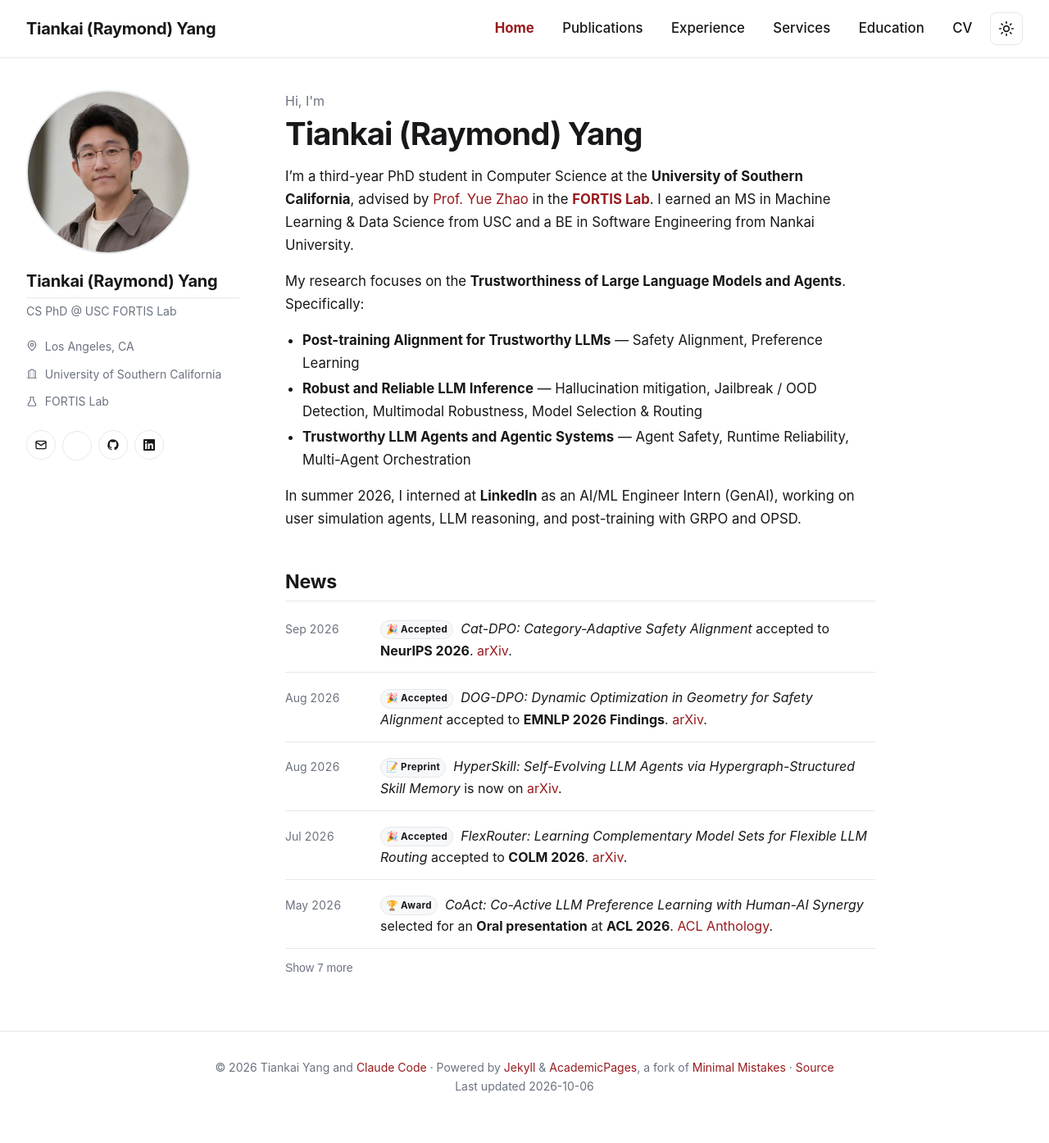
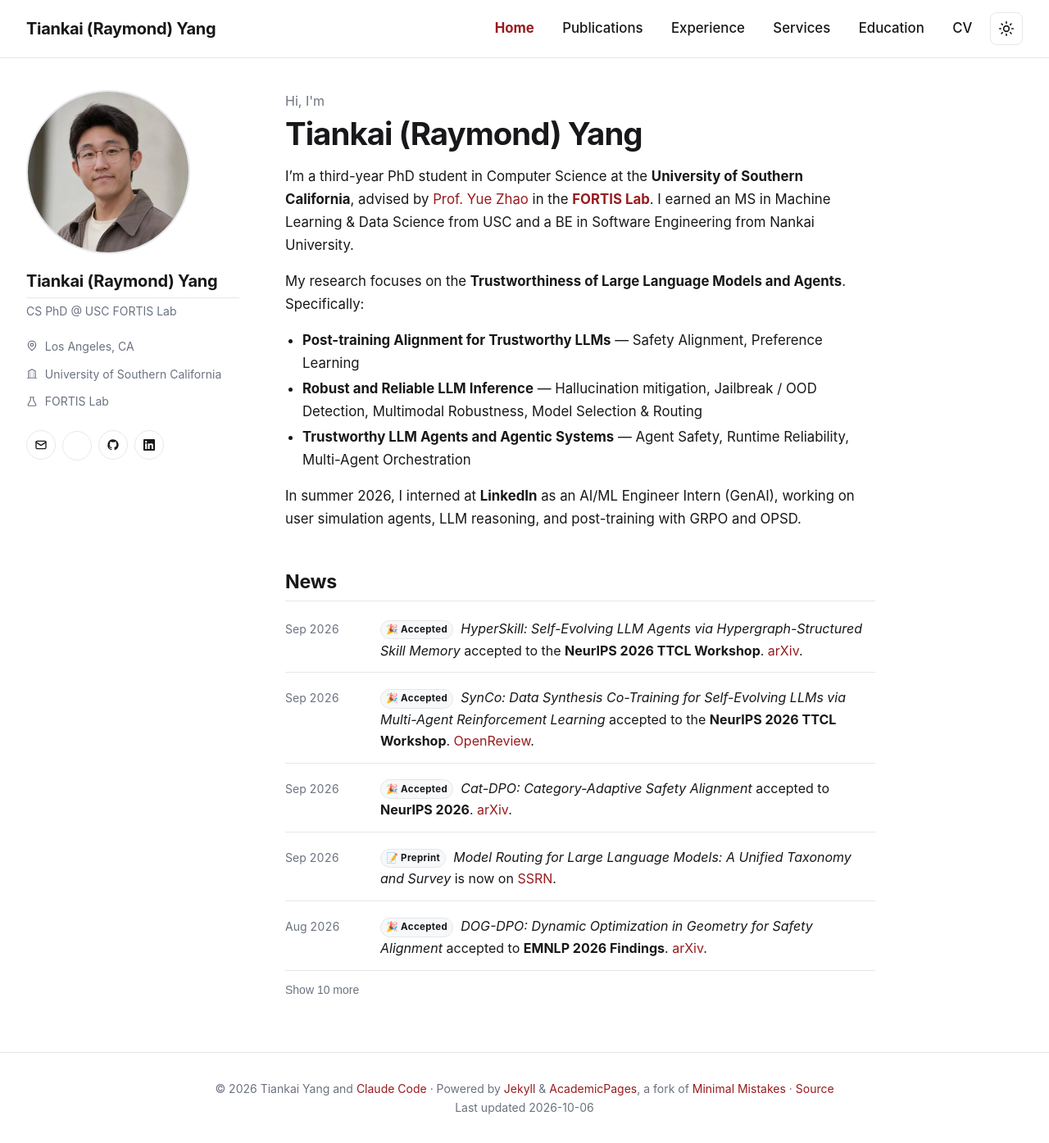
Before and after one commit to RaymondY/raymondy.github.io, a Jekyll site: the page built from _pages/about.md, in a window 1280 px wide and 1395 px high. Shown: the whole window at 82% size. Built offline with Jekyll 4.4.1, drawn with Linux system fonts in a browser that asks for light colours; a style sheet for code colours, icons or effects is not loaded.

Commit message:
HyperSkill accepted to NeurIPS TTCL Workshop; restore news items
Co-Authored-By: Claude Opus 5.5 (1M context) <noreply@anthropic.com>

```diff
--- a/_data/news.yml
+++ b/_data/news.yml
@@ -9,9 +9,31 @@
 - date: "2026-09"
   type: paper
   body: >-
+    <em>HyperSkill: Self-Evolving LLM Agents via Hypergraph-Structured Skill
+    Memory</em> accepted to the <strong>NeurIPS 2026 TTCL Workshop</strong>.
+    <a href="https://arxiv.org/abs/2608.16114">arXiv</a>.
+
+- date: "2026-09"
+  type: paper
+  body: >-
+    <em>SynCo: Data Synthesis Co-Training for Self-Evolving LLMs via
+    Multi-Agent Reinforcement Learning</em> accepted to the
+    <strong>NeurIPS 2026 TTCL Workshop</strong>.
+    <a href="https://openreview.net/forum?id=0SbD6GdfQZ">OpenReview</a>.
+
+- date: "2026-09"
+  type: paper
+  body: >-
     <em>Cat-DPO: Category-Adaptive Safety Alignment</em>
     accepted to <strong>NeurIPS 2026</strong>.
     <a href="https://arxiv.org/abs/2604.17299">arXiv</a>.
+
+- date: "2026-09"
+  type: preprint
+  body: >-
+    <em>Model Routing for Large Language Models: A Unified Taxonomy and
+    Survey</em> is now on
+    <a href="https://papers.ssrn.com/sol3/papers.cfm?abstract_id=7406498">SSRN</a>.
 
 - date: "2026-08"
   type: paper
--- a/_data/papers.yml
+++ b/_data/papers.yml
@@ -32,16 +32,6 @@ preprints:
     date: "2026"
     arxiv: "2604.01350"
     link: "https://arxiv.org/abs/2604.01350"
-
-  - title: "HyperSkill: Self-Evolving LLM Agents via Hypergraph-Structured Skill Memory"
-    authors:
-      - name: "Ruiyao Xu"
-      - name: "Tiankai Yang"
-      - name: "Wei-Chieh Huang"
-    venue: "Under submission"
-    date: "2026"
-    arxiv: "2608.16114"
-    link: "https://arxiv.org/abs/2608.16114"
 
   # SSRN only (no arXiv) -- thumbnail built manually from the PDF (Fig. 1).
   - title: "Model Routing for Large Language Models: A Unified Taxonomy and Survey"
@@ -189,6 +179,16 @@ conference:
     arxiv: "2504.05804"
     link: "https://arxiv.org/abs/2504.05804"
     code: "https://github.com/Tangyiming205069/controllable-seo"
+
+  - title: "HyperSkill: Self-Evolving LLM Agents via Hypergraph-Structured Skill Memory"
+    authors:
+      - name: "Ruiyao Xu"
+      - name: "Tiankai Yang"
+      - name: "Wei-Chieh Huang"
+    venue: "NeurIPS TTCL Workshop"
+    date: "2026"
+    arxiv: "2608.16114"
+    link: "https://arxiv.org/abs/2608.16114"
 
   # OpenReview only (no arXiv) -- thumbnail built manually from the PDF (Fig. 1, overview).
   - title: "SynCo: Data Synthesis Co-Training for Self-Evolving LLMs via Multi-Agent Reinforcement Learning"
```
Also changed, not shown: 1 other file.
